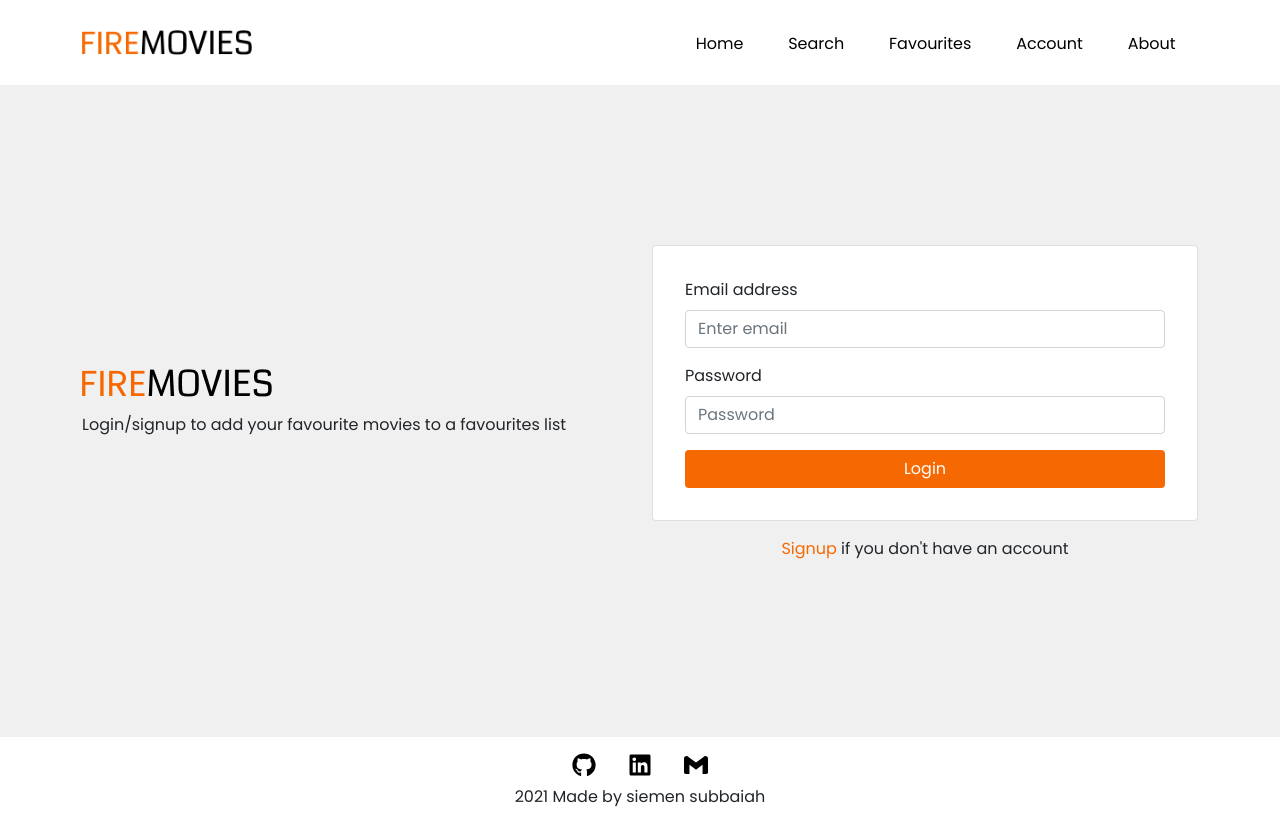
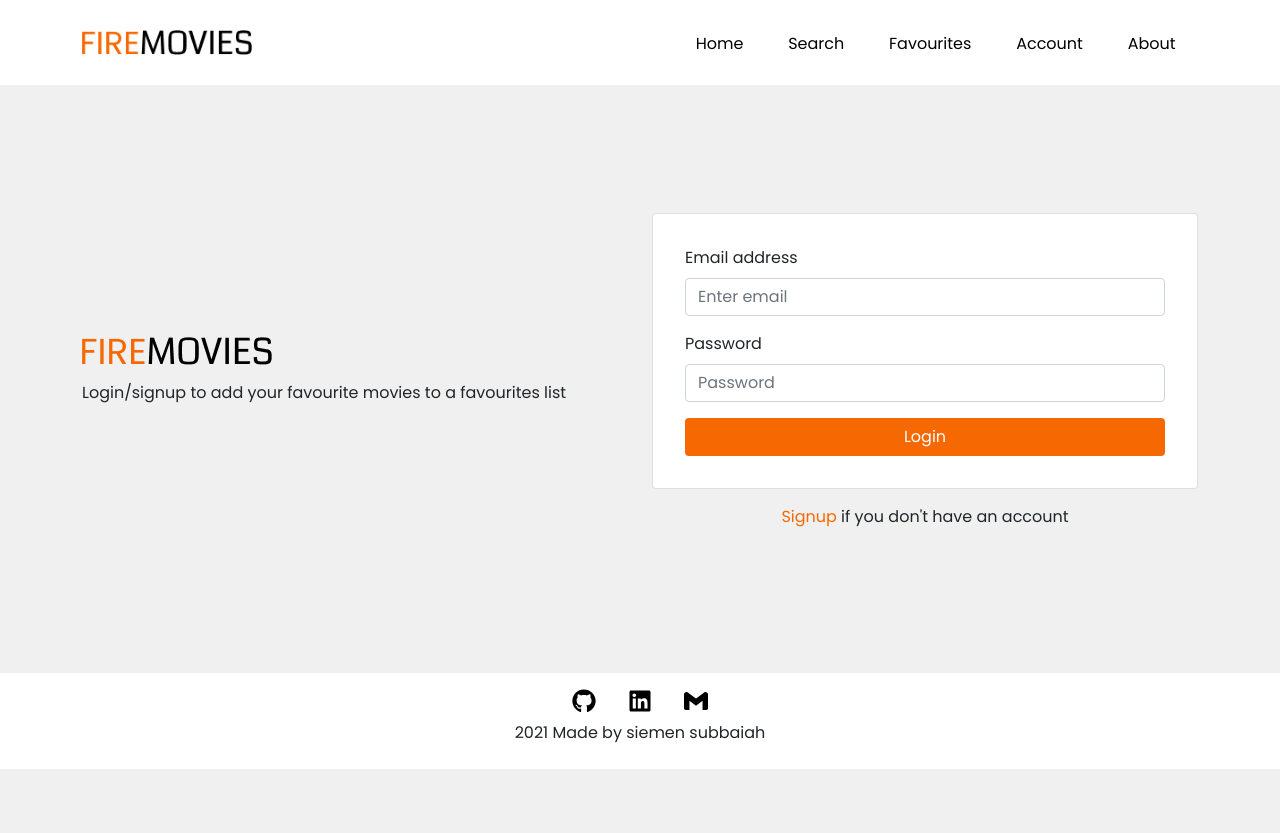
Before and after one commit to siemen-subbaiah/firemovies, a React (Create React App) app: page /account in a window 1280 px wide. After the commit the page ends 800 px from the top, so only its background shows below. Built offline with nearby package versions, Linux system fonts and the light colour scheme; no server answers.

Commit message:
container bug fix

```diff
--- a/src/index.css
+++ b/src/index.css
@@ -196,7 +196,7 @@ ul {
 /* ACCOUNT! */
 
 .account {
-  margin: 10rem 0;
+  margin: 8rem auto;
 }
 
 /* ABOUT! */
```
